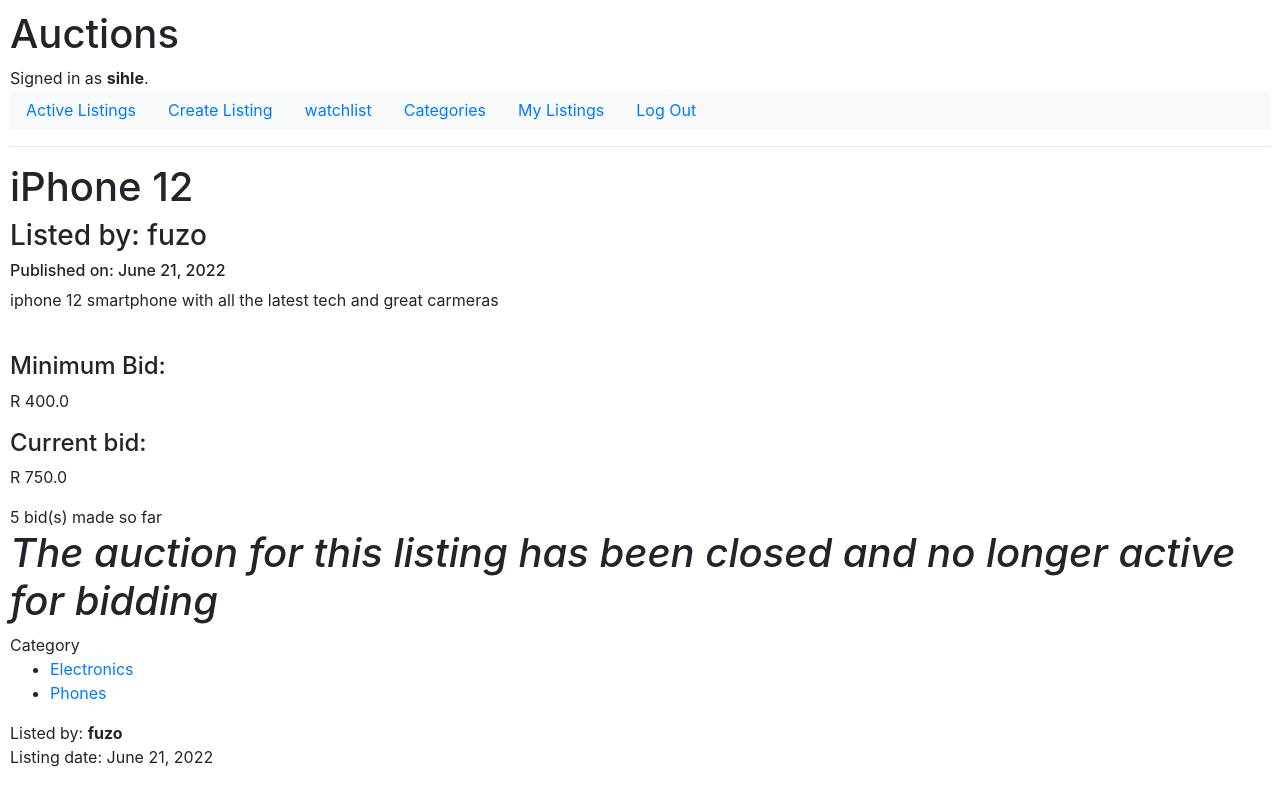
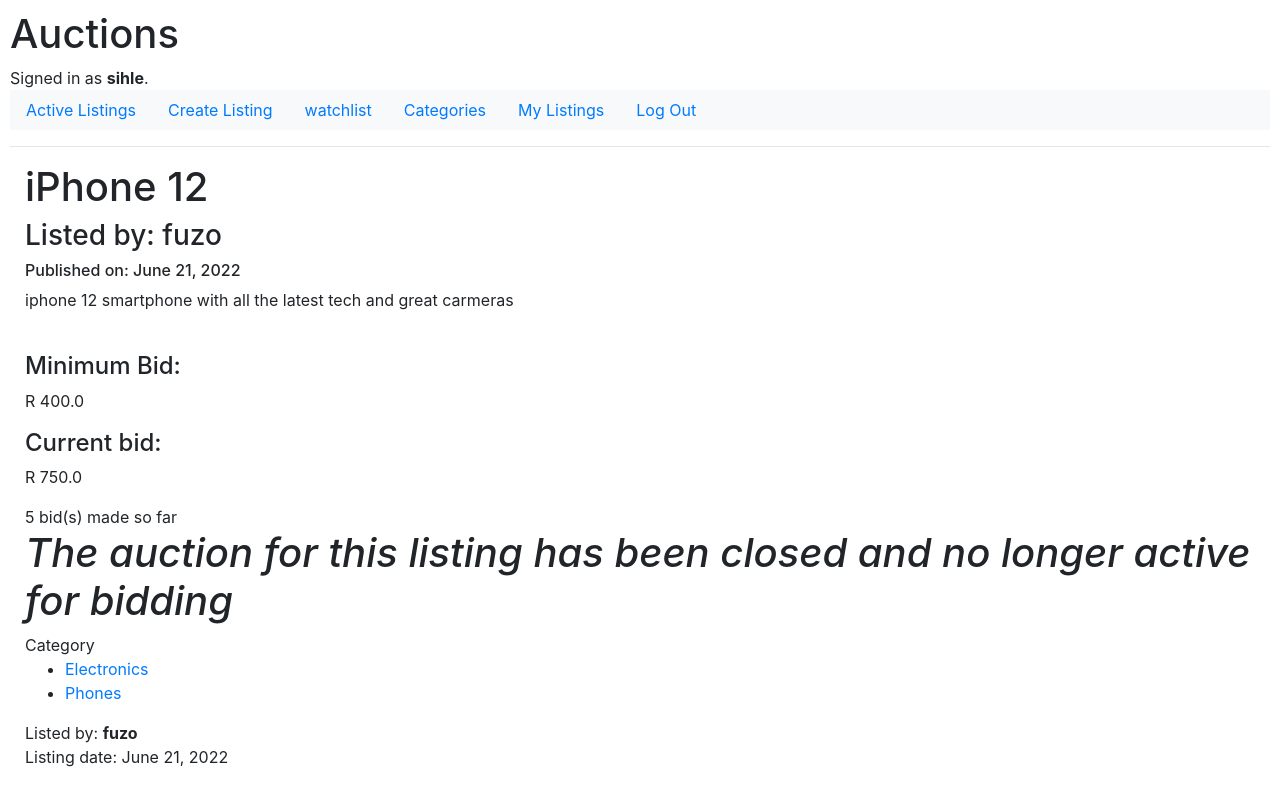
Before and after one commit to siphe-sihle/Commerce, a Django app: page /listings/2 in a window 1280 px wide. Run offline with Django 3.2, Linux system fonts and the light colour scheme; a user stored in the database is signed in; data comes from the database, SQL or seed files in the repository; some libraries are stand-ins or nearby versions.

Commit message:
added a bit of bootstrap to the listing page

```diff
--- a/auctions/templates/auctions/listing.html
+++ b/auctions/templates/auctions/listing.html
@@ -1,7 +1,8 @@
 {% extends "auctions/layout.html" %}
 
 {% block body %}
-    <h1> {{listing.title}}</h2>
+<div class="container-fluid">
+    <h1 class="display1"> {{listing.title}}</h2>
         <h3>Listed by: {{listing.creator}}</h3>
         <h6>Published on: {{listing.pub_date}}</h4>
         <p> {{listing.description}}</p>
@@ -49,7 +50,7 @@
                     {% endif %}
 
                     {% if close_auction_btn == True %}
-                    <div>
+                        <div class="">
                             <input id="close" class="btn btn-warning" type="submit" value="close Auction" name="close">
                         </div>
                     {% endif %}
@@ -107,4 +108,6 @@
             <br>
             <p4>Listing date: {{listing.pub_date}}</p4>
         </div>
+</div>
+
 {% endblock %}
```
Lines whose indentation alone changed are shown as unchanged.
